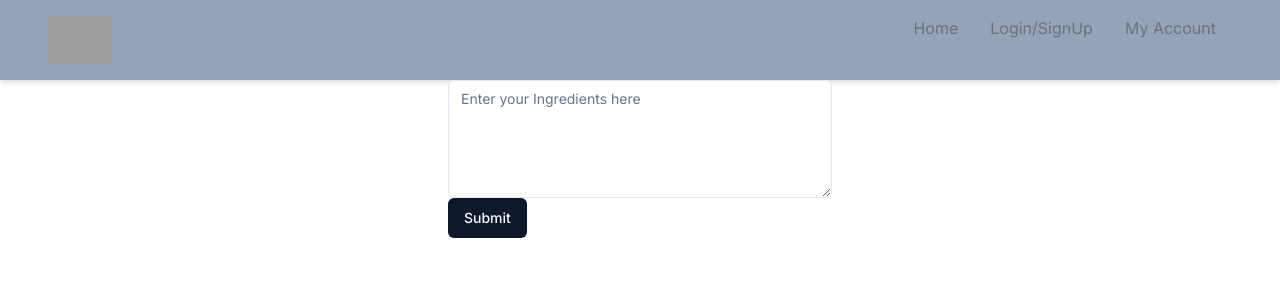
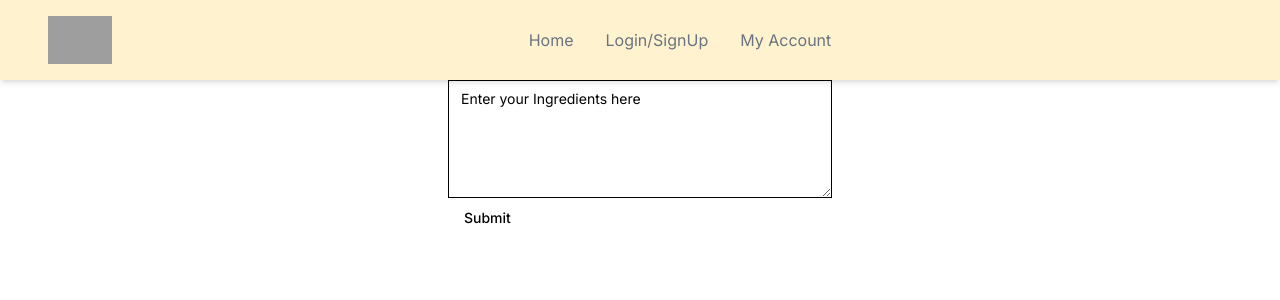
Before and after one commit to Mobiance/cuisine-cycle, a Next.js app: page / in a window 1280 px wide. Shown: the top 300 px of the page. Built offline with nearby package versions, Linux system fonts and the light colour scheme; grey boxes are pictures that could not be loaded.

Commit message:
update navbar

```diff
--- a/app/_components/Navbar.jsx
+++ b/app/_components/Navbar.jsx
@@ -28,10 +28,11 @@ const Navbar = () => {
   };
 
   return (
-    <nav className="shadow-md p-4 overflow-hidden bg-slate-400">
+    <nav className="shadow-md p-4 overflow-hidden bg-[#FFF3CF]">
       <div className="container mx-auto flex justify-between items-center">
-        <div className="flex-shrink-0 flex w-full justify-between">
-          <img src="/logo.png" alt="Logo" className="w-16 mr-4 cursor-pointer" onClick={() => handleNavigation('/')} />
+        <img src="/logo.png" alt="Logo" className="w-16 mr-4 cursor-pointer" onClick={() => handleNavigation('/')} />
+
+        <div className="flex-shrink-0 flex w-full justify-between text-gray-500  md:w-auto">
 
           <div className="hidden lg:flex">
             <div className="text-gray-500 hover:text-black px-4 cursor-pointer" onClick={() => handleNavigation('/')}>
@@ -48,7 +49,7 @@ const Navbar = () => {
         <div>
           <button
             onClick={toggleMenu}
-            className={`lg:hidden flex items-center px-3 py-2 -ml-7 border rounded text-gray-500 border-gray-500 hover:text-black hover:border-black focus:outline-none ${isMenuOpen ? 'border-black' : ''}`}
+            className={`lg:hidden flex items-center px-3 py-2 -ml-5 border rounded text-gray-500 border-gray-500 hover:text-black hover:border-black focus:outline-none ${isMenuOpen ? 'border-black' : ''}`}
           >
             <svg
               className="h-3 w-3 fill-current"
@@ -66,21 +67,21 @@ const Navbar = () => {
         </div>
       </div>
       {isMenuOpen && (
-        <div className="absolute lg:relative top-16 lg:top-0 right-0 border-black border w-40 shadow-md py-2">
+        <div className="absolute lg:relative top-16 lg:top-0 right-0 w-2  shadow-md py-2 mx-1 rounded-md bg-[#FFF3CF]">
           <ul className="container mx-auto flex flex-col items-start">
             <li>
-              <div className="block px-4 py-2 text-gray-500 hover:text-black cursor-pointer" onClick={() => handleNavigation('/')}>
+              <div className="block px-2 py-2 text-gray-500 hover:text-black cursor-pointer" onClick={() => handleNavigation('/')}>
                 Home
               </div>
             </li>
 
             <li>
-              <div className="block px-4 py-2 text-gray-500 hover:text-black cursor-pointer" onClick={() => handleNavigation('/login')}>
+              <div className="block px-2 py-2 text-gray-500 hover:text-black cursor-pointer" onClick={() => handleNavigation('/login')}>
                 Login/SignUp
               </div>
             </li>
             <li>
-              <div className="block px-4 py-2 text-gray-500 hover:text-black cursor-pointer" onClick={() => handleNavigation('/')}>
+              <div className="block px-2 py-2 text-gray-500 hover:text-black cursor-pointer" onClick={() => handleNavigation('/')}>
                 My Account
               </div>
             </li>
--- a/app/globals.css
+++ b/app/globals.css
@@ -1,81 +1,3 @@
 @tailwind base;
 @tailwind components;
 @tailwind utilities;
-
-html,
-body,
-:root {
-    height: 100%;
-}
-@layer base {
-  :root {
-    --background: 0 0% 100%;
-    --foreground: 222.2 84% 4.9%;
-
-    --card: 0 0% 100%;
-    --card-foreground: 222.2 84% 4.9%;
-
-    --popover: 0 0% 100%;
-    --popover-foreground: 222.2 84% 4.9%;
-
-    --primary: 222.2 47.4% 11.2%;
-    --primary-foreground: 210 40% 98%;
-
-    --secondary: 210 40% 96.1%;
-    --secondary-foreground: 222.2 47.4% 11.2%;
-
-    --muted: 210 40% 96.1%;
-    --muted-foreground: 215.4 16.3% 46.9%;
-
-    --accent: 210 40% 96.1%;
-    --accent-foreground: 222.2 47.4% 11.2%;
-
-    --destructive: 0 84.2% 60.2%;
-    --destructive-foreground: 210 40% 98%;
-
-    --border: 214.3 31.8% 91.4%;
-    --input: 214.3 31.8% 91.4%;
-    --ring: 222.2 84% 4.9%;
-
-    --radius: 0.5rem;
-  }
-
-  .dark {
-    --background: 222.2 84% 4.9%;
-    --foreground: 210 40% 98%;
-
-    --card: 222.2 84% 4.9%;
-    --card-foreground: 210 40% 98%;
-
-    --popover: 222.2 84% 4.9%;
-    --popover-foreground: 210 40% 98%;
-
-    --primary: 210 40% 98%;
-    --primary-foreground: 222.2 47.4% 11.2%;
-
-    --secondary: 217.2 32.6% 17.5%;
-    --secondary-foreground: 210 40% 98%;
-
-    --muted: 217.2 32.6% 17.5%;
-    --muted-foreground: 215 20.2% 65.1%;
-
-    --accent: 217.2 32.6% 17.5%;
-    --accent-foreground: 210 40% 98%;
-
-    --destructive: 0 62.8% 30.6%;
-    --destructive-foreground: 210 40% 98%;
-
-    --border: 217.2 32.6% 17.5%;
-    --input: 217.2 32.6% 17.5%;
-    --ring: 212.7 26.8% 83.9%;
-  }
-}
-
-@layer base {
-  * {
-    @apply border-border;
-  }
-  body {
-    @apply bg-background text-foreground;
-  }
-}
```
